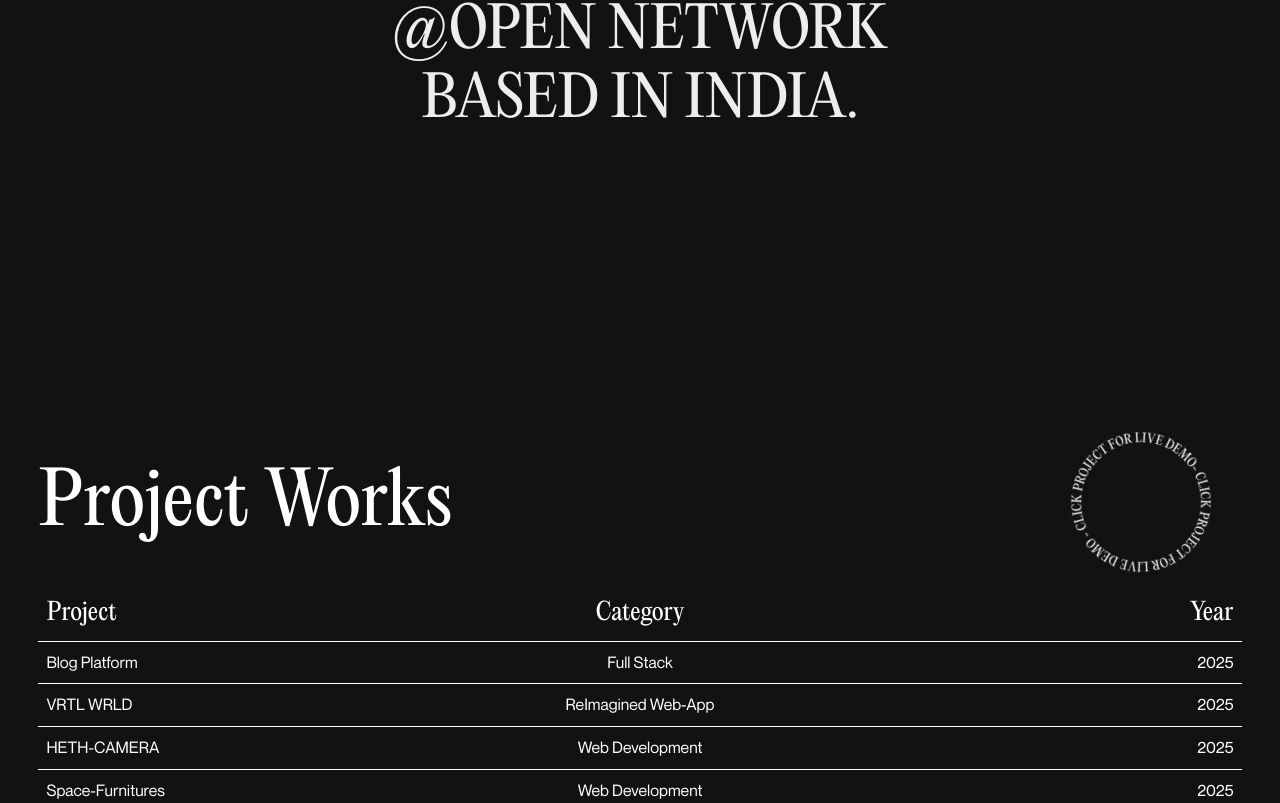
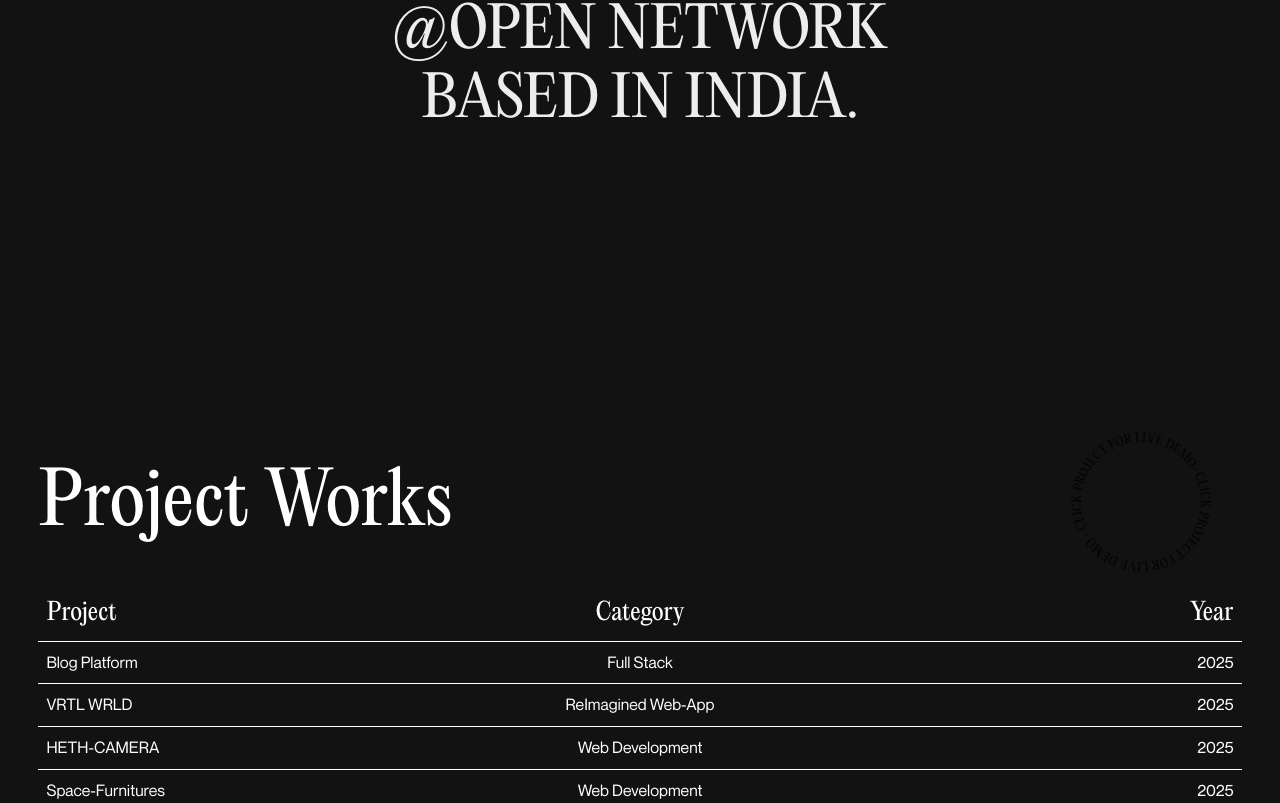
Before and after one commit to Bharath-2101/Portfolio, a Next.js app: page / in a window 1280 px wide. Shown: the part 404-1207 px from the top of the page. Built offline with nearby package versions, Linux system fonts and the light colour scheme.

Commit message:
Removed Fill color from the component.

```diff
--- a/src/components/DemoSeal/DemoSeal.jsx
+++ b/src/components/DemoSeal/DemoSeal.jsx
@@ -41,7 +41,7 @@ const DemoSeal = () => {
             d="M 50,50 m -40,0 a 40,40 0 1,1 80,0 a 40,40 0 1,1 -80,0"
           />
         </defs>
-        <text fontSize="8" fill="white">
+        <text fontSize="8" className={styles.TextSvg}>
           <textPath
             href="#circlePath"
             startOffset="0"
```
